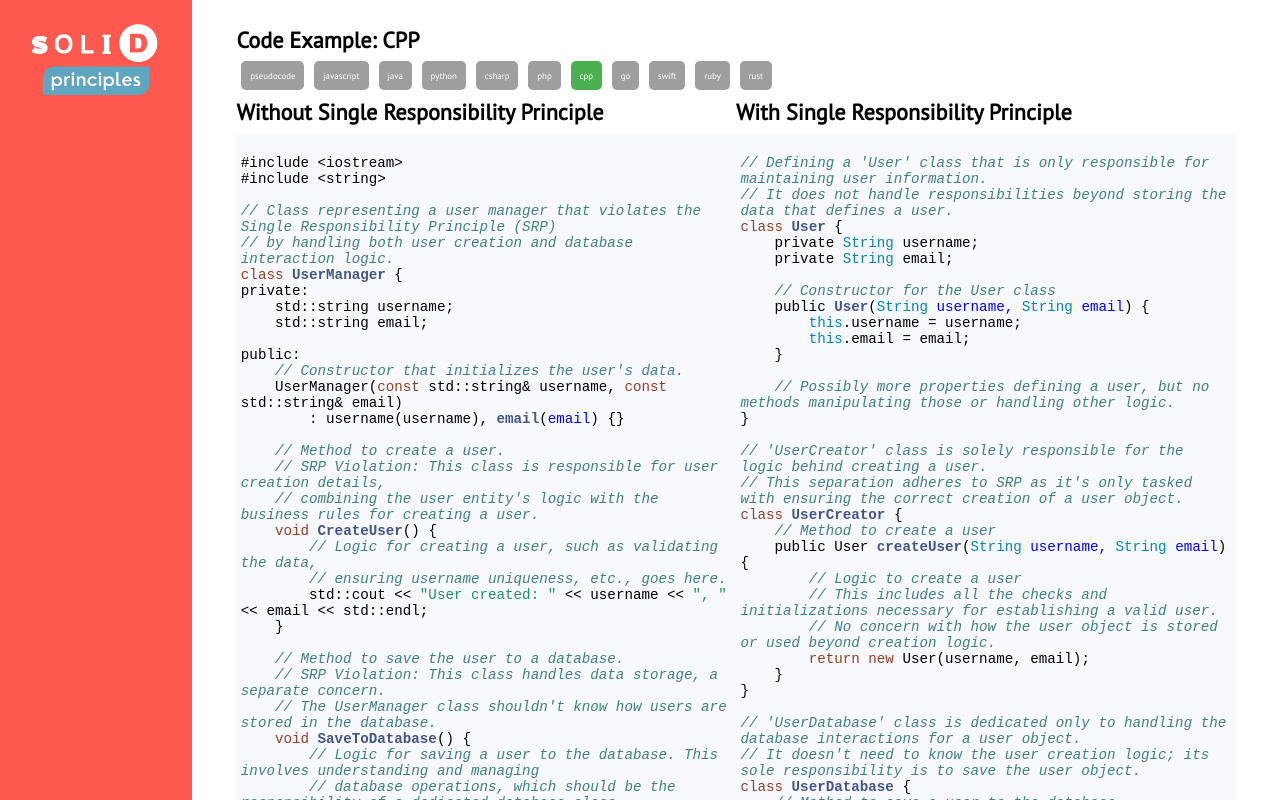
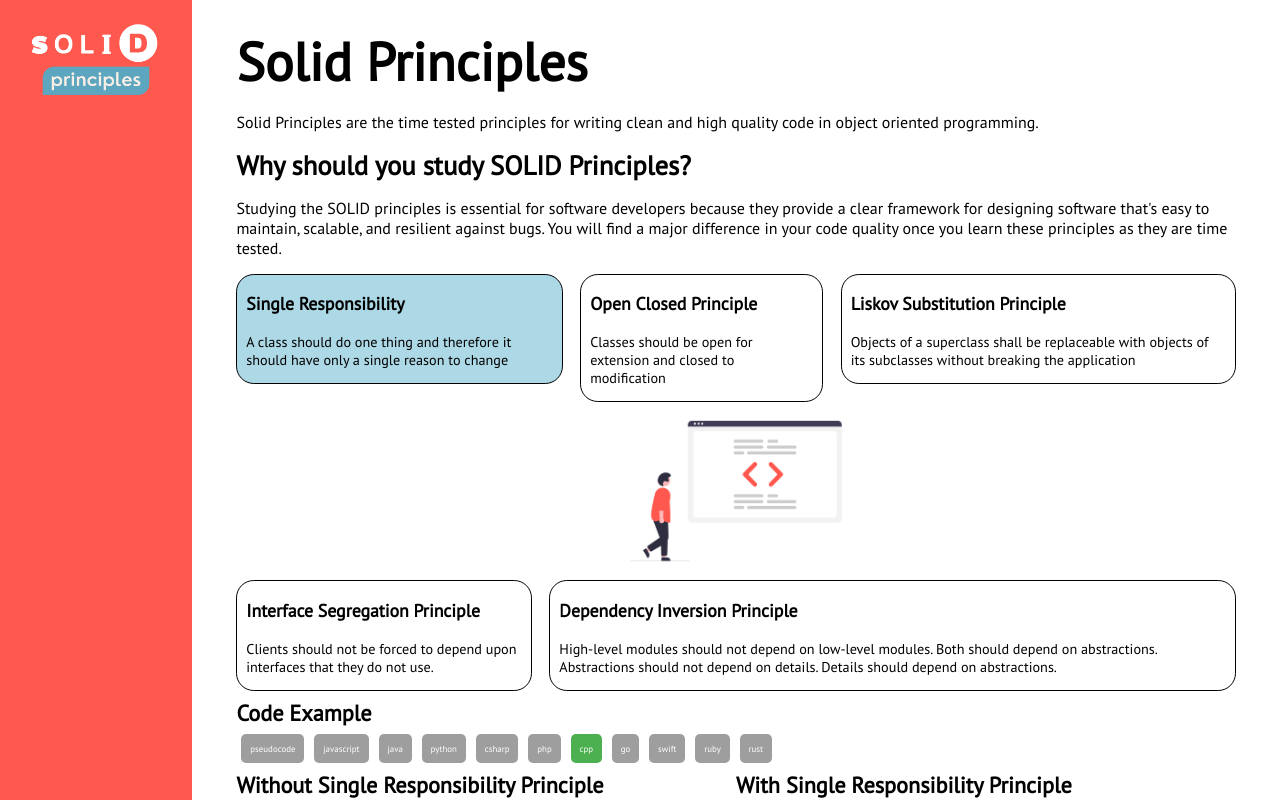
Before and after one commit to rharshit82/SolidPrinciples, a Next.js app: page /code-example/single-responsibility/cpp in a window 1280 px wide. Shown: the top 800 px of the page. Built offline with nearby package versions, Linux system fonts and the light colour scheme.

Commit message:
all restructuring done, adding code examples left

```diff
--- a/components/CodeSnippet/index.tsx
+++ b/components/CodeSnippet/index.tsx
@@ -1,10 +1,10 @@
 import SyntaxHighlighter from "react-syntax-highlighter";
 import { docco } from "react-syntax-highlighter/dist/cjs/styles/hljs";
-const CodeSamples: React.FC<{codeString: string}> = ({codeString}) => {
+const CodeSnippet: React.FC<{codeString: string}> = ({codeString}) => {
   return (
     <SyntaxHighlighter language='javascript' style={docco}>
       {codeString}
     </SyntaxHighlighter>
   );
 };
-export default CodeSamples;
+export default CodeSnippet;
--- a/components/Landing/components/CodeSamples.tsx
+++ b/components/Landing/components/CodeSamples.tsx
@@ -1,10 +1,10 @@
 import CodeSnippet from "@/components/CodeSnippet";
 import styled from "styled-components";
-import { dataMapping } from "@/data/SingleResponsibility";
+import { dataMapping } from "@/data/MappingConstants";
 import Link from "next/link";
 import {
   supportedLanguages,
-  principleUrlMapping,
+  urlNameMapping,
 } from "@/data/constants/GlobalConstants";
 
 const Container = styled.div`
@@ -56,14 +56,19 @@ const LanguageTab = styled(Link)<LanguageTabProps>`
 `;
 type CodeSamplesProps = {
   currentPrinciple: string;
+  currentLanguage: string;
 };
-const CodeSamples: React.FC<CodeSamplesProps> = ({ currentPrinciple }) => {
-  return (currentPrinciple &&
+const CodeSamples: React.FC<CodeSamplesProps> = ({
+  currentPrinciple,
+  currentLanguage,
+}) => {
+  return (
+    currentPrinciple && (
       <Container>
         <h2>Code Example</h2>
         <LanguageTabsContainer>
           {supportedLanguages.map((lang) => {
-          const isActive = lang === "pseudocode"; // Add your condition for active tab here based on your logic or URL
+            const isActive = lang === currentLanguage; // Add your condition for active tab here based on your logic or URL
 
             return (
               <LanguageTab
@@ -71,7 +76,7 @@ const CodeSamples: React.FC<CodeSamplesProps> = ({ currentPrinciple }) => {
                 href={
                   lang === "pseudocode"
                     ? "/"
-                  : `/code-example/${principleUrlMapping[currentPrinciple]}/${lang}`
+                    : `/code-example/${currentPrinciple}/${lang}`
                 }
                 isActive={isActive}
               >
@@ -82,15 +87,22 @@ const CodeSamples: React.FC<CodeSamplesProps> = ({ currentPrinciple }) => {
         </LanguageTabsContainer>
         <CodesWrapper>
           <CodeExampleContainer>
-          <h2>Without Single Responsibility Principle</h2>
-          <CodeSnippet codeString={dataMapping.pseudocode.without} />
+            <h2>Without {urlNameMapping[currentPrinciple]} Principle</h2>
+            <CodeSnippet
+              codeString={
+                dataMapping[currentPrinciple][currentLanguage].without
+              }
+            />
           </CodeExampleContainer>
           <CodeExampleContainer>
-          <h2>With Single Responsibility Principle</h2>
-          <CodeSnippet codeString={dataMapping.pseudocode.with} />
+            <h2>With {urlNameMapping[currentPrinciple]} Principle</h2>
+            <CodeSnippet
+              codeString={dataMapping[currentPrinciple][currentLanguage].with}
+            />
           </CodeExampleContainer>
         </CodesWrapper>
       </Container>
+    )
   );
 };
 export default CodeSamples;
--- a/components/Landing/index.tsx
+++ b/components/Landing/index.tsx
@@ -9,13 +9,20 @@ type Principle = "SRP" | "OCP" | "LSP" | "ISP" | "DIP";
 
 type LandingTypes = {
   currentPrinciple: string;
+  currentLanguage: string;
 };
-const Landing: React.FC<LandingTypes> = ({ currentPrinciple }) => {
+const Landing: React.FC<LandingTypes> = ({
+  currentPrinciple,
+  currentLanguage,
+}) => {
   return (
     <Container>
       <MarkdownContent content={intro} />
       <SolidPreview currentPrinciple={currentPrinciple} />
-      <CodeSamples currentPrinciple={currentPrinciple} />
+      <CodeSamples
+        currentPrinciple={currentPrinciple}
+        currentLanguage={currentLanguage}
+      />
     </Container>
   );
 };
--- /dev/null
+++ b/data/MappingConstants.ts
@@ -0,0 +1,85 @@
+import {
+  withSingleResponsibilityPseudoCode,
+  withSingleResponsibilityCHash,
+  withSingleResponsibilityCPP,
+  withSingleResponsibilityGo,
+  withSingleResponsibilityJava,
+  withSingleResponsibilityJavascript,
+  withSingleResponsibilityPHP,
+  withSingleResponsibilityPython,
+  withSingleResponsibilityRuby,
+  withSingleResponsibilityRust,
+  withSingleResponsibilitySwift,
+  withoutSingleResponsibilityCHash,
+  withoutSingleResponsibilityGo,
+  withoutSingleResponsibilityCPP,
+  withoutSingleResponsibilityJava,
+  withoutSingleResponsibilityJavascript,
+  withoutSingleResponsibilityPHP,
+  withoutSingleResponsibilityPseudoCode,
+  withoutSingleResponsibilityPython,
+  withoutSingleResponsibilitySwift,
+  withoutSingleResponsibilityRuby,
+  withoutSingleResponsibilityRust,
+} from "./SingleResponsibility";
+
+type CodeExample = {
+    with: string;
+    without: string;
+  };
+
+  type LanguageExamples = {
+    [key: string]: CodeExample;
+  };
+
+type PrinciplesCodeExamples = Record<string, LanguageExamples>;
+
+export const dataMapping: PrinciplesCodeExamples = {
+  "single-responsibility": {
+    pseudocode: {
+      with: withSingleResponsibilityPseudoCode,
+      without: withoutSingleResponsibilityPseudoCode,
+    },
+    javascript: {
+      with: withSingleResponsibilityJavascript,
+      without: withoutSingleResponsibilityJavascript,
+    },
+    java: {
+      with: withSingleResponsibilityJava,
+      without: withoutSingleResponsibilityJava,
+    },
+    python: {
+      with: withSingleResponsibilityPython,
+      without: withoutSingleResponsibilityPython,
+    },
+
+    csharp: {
+      with: withSingleResponsibilityCHash,
+      without: withoutSingleResponsibilityCHash,
+    },
+    php: {
+      with: withSingleResponsibilityPHP,
+      without: withoutSingleResponsibilityPHP,
+    },
+    cpp: {
+      with: withSingleResponsibilityCPP,
+      without: withoutSingleResponsibilityCPP,
+    },
+    go: {
+      with: withSingleResponsibilityGo,
+      without: withoutSingleResponsibilityGo,
+    },
+    swift: {
+      with: withSingleResponsibilitySwift,
+      without: withoutSingleResponsibilitySwift,
+    },
+    ruby: {
+      with: withSingleResponsibilityRuby,
+      without: withoutSingleResponsibilityRuby,
+    },
+    rust: {
+      with: withSingleResponsibilityRust,
+      without: withoutSingleResponsibilityRust,
+    },
+  },
+};
--- a/data/SingleResponsibility.ts
+++ b/data/SingleResponsibility.ts
@@ -1091,50 +1091,27 @@ fn main() {
 }
 `;
 
-export const dataMapping = {
-  pseudocode: {
-    with: withSingleResponsibilityPseudoCode,
-    without: withoutSingleResponsibilityPseudoCode,
-  },
-  javascript: {
-    with: withSingleResponsibilityJavascript,
-    without: withoutSingleResponsibilityJavascript,
-  },
-  java: {
-    with: withSingleResponsibilityJava,
-    without: withoutSingleResponsibilityJava,
-  },
-  python: {
-    with: withSingleResponsibilityPython,
-    without: withoutSingleResponsibilityJava,
-  },
-
-  csharp: {
-    with: withSingleResponsibilityCHash,
-    without: withoutSingleResponsibilityCHash,
-  },
-  php: {
-    with: withSingleResponsibilityJava,
-    without: withoutSingleResponsibilityPHP,
-  },
-  cpp: {
-    with: withSingleResponsibilityJava,
-    without: withoutSingleResponsibilityCPP,
-  },
-  go: {
-    with: withSingleResponsibilityJava,
-    without: withoutSingleResponsibilityGo,
-  },
-  swift: {
-    with: withSingleResponsibilitySwift,
-    without: withoutSingleResponsibilitySwift,
-  },
-  ruby: {
-    with: withSingleResponsibilityRuby,
-    without: withoutSingleResponsibilityRuby,
-  },
-  rust: {
-    with: withSingleResponsibilityRust,
-    without: withoutSingleResponsibilityRust,
-  },
+export {
+  withSingleResponsibilityPseudoCode,
+  withSingleResponsibilityCHash,
+  withSingleResponsibilityCPP,
+  withSingleResponsibilityGo,
+  withSingleResponsibilityJava,
+  withSingleResponsibilityJavascript,
+  withSingleResponsibilityPHP,
+  withSingleResponsibilityPython,
+  withSingleResponsibilityRuby,
+  withSingleResponsibilityRust,
+  withSingleResponsibilitySwift,
+  withoutSingleResponsibilityCHash,
+  withoutSingleResponsibilityGo,
+  withoutSingleResponsibilityCPP,
+  withoutSingleResponsibilityJava,
+  withoutSingleResponsibilityJavascript,
+  withoutSingleResponsibilityPHP,
+  withoutSingleResponsibilityPseudoCode,
+  withoutSingleResponsibilityPython,
+  withoutSingleResponsibilityRust,
+  withoutSingleResponsibilitySwift,
+  withoutSingleResponsibilityRuby,
 };
--- a/data/constants/GlobalConstants.ts
+++ b/data/constants/GlobalConstants.ts
@@ -25,3 +25,14 @@ export const principleUrlMapping: PrincipleUrlMapping = {
   ISP: "interface-segregation-principle",
   DIP: "dependency-inversion-principle",
 };
+
+type UrlNameMapping = {
+  [key: string]: string;
+};
+export const urlNameMapping: UrlNameMapping = {
+  "single-responsibility": "Single Responsibility",
+  "open-closed-principle": "Open Closed Principle",
+  "liskov-substition-principle": "Liskov Substitution Principle",
+  "interface-segregation-principle": "Interface Segregation Principle",
+  "dependency-inversion-principle": "Dependency Inversion Principle",
+};
--- a/pages/code-example/[principle]/[language].tsx
+++ b/pages/code-example/[principle]/[language].tsx
@@ -1,116 +1,81 @@
-import { useRouter } from "next/router";
-import CodeSnippet from "@/components/CodeSnippet";
-import styled from "styled-components";
-import { dataMapping } from "@/data/SingleResponsibility"; // Adjust this import based on your actual data file's location and structure.
-import Link from "next/link";
+import Meta from "@/components/Meta/Meta";
+import Landing from "@/components/Landing/index";
+import ErrorBoundaryPage from "@/components/Error/ErrorBoundaryPage";
 import { supportedLanguages } from "@/data/constants/GlobalConstants";
-const Container = styled.div`
-  h2 {
-    font-size: 2.5rem;
-  }
-`;
+import { GetStaticPropsContext, GetStaticPaths } from "next";
 
-const CodesWrapper = styled.div`
-  display: flex;
-  width: 100%;
-  @media screen and (max-width: 769px) {
-    flex-direction: column;
-  }
-`;
-const CodeExampleContainer = styled.div`
-  width: 50%;
-  @media screen and (max-width: 769px) {
-    width: 100%;
-  }
-`;
+const meta = {
+  pageTitle:
+    "SolidPrinciples.org - Mastering SOLID Principles in Software Design",
+  description:
+    "Welcome to SolidPrinciples.org, the go-to hub for understanding SOLID principles in software development. Embark on a journey to better coding practices and robust software design with our comprehensive guides.",
+  keywords:
+    "SOLID principles, software design, coding best practices, object-oriented programming, software architecture, design principles",
+  author: "SolidPrinciples.org Team",
+  og_title:
+    "SolidPrinciples.org - Mastering SOLID Principles in Software Design",
+  og_description:
+    "Dive into SOLID principles with SolidPrinciples.org. Enhance your software design skills, embrace best coding practices, and elevate your developer journey.",
+  og_url: "https://www.SolidPrinciples.org/",
+  twitter_title:
+    "SolidPrinciples.org - Mastering SOLID Principles in Software Design",
+  twitter_description:
+    "Unlock the power of SOLID principles with SolidPrinciples.org. A treasure trove of knowledge for every developer aiming for excellence.",
+};
+type LanguageTypes = {
+  currentPrinciple: string;
+  currentLanguage: string;
+};
+const Language: React.FC<LanguageTypes> = ({
+  currentPrinciple,
+  currentLanguage,
+}) => {
+  return (
+    <ErrorBoundaryPage>
+      <Meta meta={meta} />
 
-type LanguageKey =
-  | "pseudocode"
-  | "javascript"
-  | "java"
-  | "python"
-  | "csharp"
-  | "php"
-  | "cpp"
-  | "go"
-  | "swift"
-  | "ruby"
-  | "rust";
-
-const LanguageTabsContainer = styled.div`
-  display: flex;
-  flex-wrap: wrap;
-  padding: 0;
-  row-gap: 1rem;
-`;
-type LanguageTabProps = {
-  isActive: boolean;
-};
-const LanguageTab = styled(Link)<LanguageTabProps>`
-  cursor: pointer;
-  padding: 1rem 1rem;
-  margin: 0 5px;
-  display: inline-block;
-  border-radius: 5px;
-  color: #fff;
-  background-color: ${({ isActive }) =>
-    isActive ? "#4CAF50" : "#9E9E9E"}; // green active, gray inactive
-  transition: background-color 0.2s ease;
-  text-decoration: none;
-
-  &:hover {
-    background-color: #0070f3;
-  }
-  @media (max-width: 600px) {
-    font-size: 0.8rem; // smaller font size for smaller screens
-    padding: 8px; // even smaller padding
-  }
-`;
-const LanguageSpecificPage = () => {
-  const router = useRouter();
-  const language: LanguageKey =
-    (router.query.language as LanguageKey) || "pseudocode";
-
-  const codeExamples = dataMapping[language];
-
-  if (!codeExamples) {
-    return <div>Code examples for the specified language not found.</div>;
-  }
-
-  return (
-    <Container>
-      <h2>Code Example: {language.toUpperCase()}</h2>
-      <LanguageTabsContainer>
-        {supportedLanguages.map((lang) => {
-          const isActive = lang === language;
-
-          return (
-            <LanguageTab
-              key={lang}
-              href={
-                lang === "pseudocode"
-                  ? "/"
-                  : `/code-example/dependency-inversion-principle/${lang}`
-              }
-              isActive={isActive}
-            >
-              {lang}
-            </LanguageTab>
-          );
-        })}
-      </LanguageTabsContainer>
-      <CodesWrapper>
-        <CodeExampleContainer>
-          <h2>Without Single Responsibility Principle</h2>
-          <CodeSnippet codeString={codeExamples.without} />
-        </CodeExampleContainer>
-        <CodeExampleContainer>
-          <h2>With Single Responsibility Principle</h2>
-          <CodeSnippet codeString={codeExamples.with} />
-        </CodeExampleContainer>
-      </CodesWrapper>
-    </Container>
+      <Landing
+        currentPrinciple={currentPrinciple}
+        currentLanguage={currentLanguage}
+      />
+    </ErrorBoundaryPage>
   );
 };
 
-export default LanguageSpecificPage;
+export const getStaticPaths: GetStaticPaths = async () => {
+  const paths = [];
+  for (let lang in supportedLanguages) {
+    paths.push({
+      params: { language: lang, principle: "single-responsibility" },
+    });
+    paths.push({
+      params: { language: lang, principle: "open-closed-principle" },
+    });
+    paths.push({
+      params: { language: lang, principle: "liskov-substitution-principle" },
+    });
+    paths.push({
+      params: { language: lang, principle: "interace-segregation-principle" },
+    });
+    paths.push({
+      params: { language: lang, principle: "dependency-inversion-principle" },
+    });
+  }
+
+  return {
+    paths,
+    fallback: "blocking",
+  };
+};
+
+export const getStaticProps = async (context: GetStaticPropsContext) => {
+  const { params } = context;
+  const language = params?.language as string;
+  const principle = params?.principle as string;
+
+  return {
+    props: { currentLanguage: language, currentPrinciple: principle },
+  };
+};
+
+export default Language;
```
Also changed, not shown: pages/code-example/[principle]/index.tsx (+34 -20 lines). Lines whose indentation alone changed are shown as unchanged.
